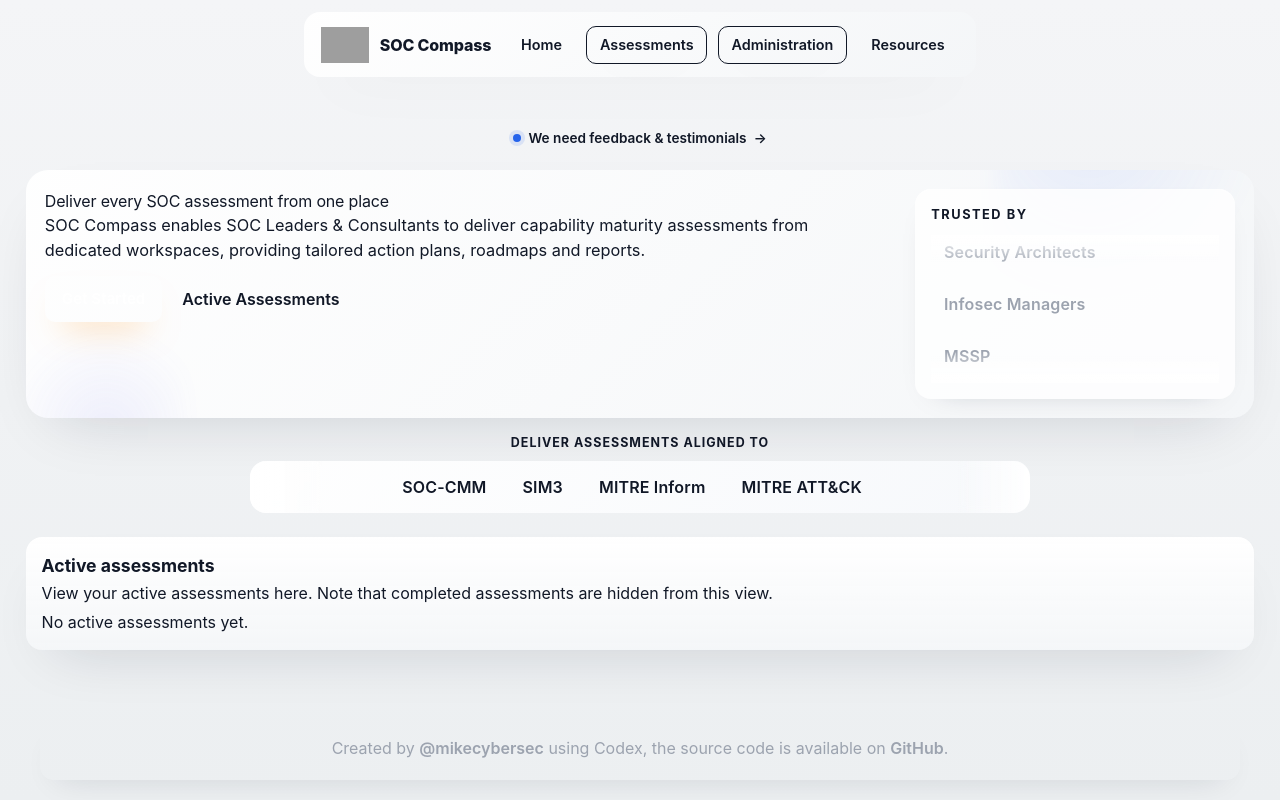
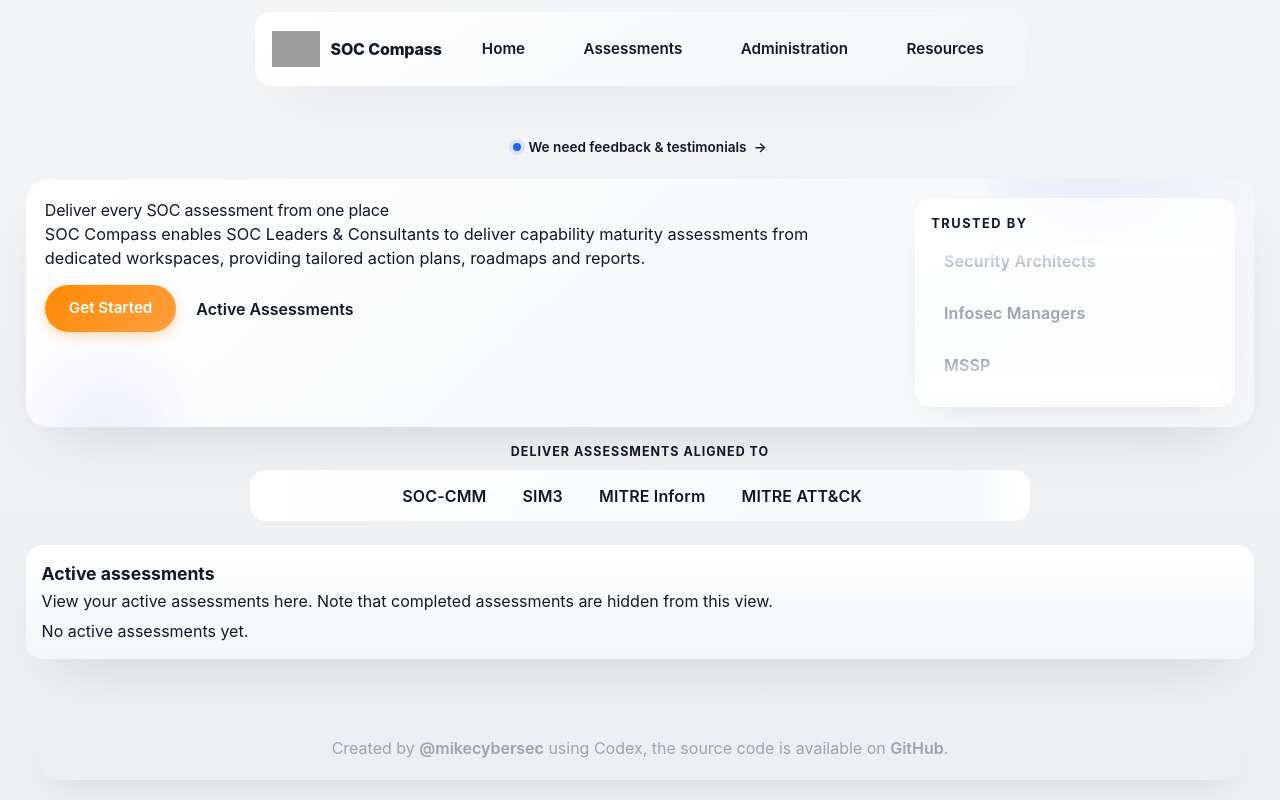
Before and after one commit to mikecybersec/SOC-Compass, a React (Vite) app in the folder soc-improvement-app/: page / in a window 1280 px wide. Built offline with nearby package versions, Linux system fonts and the light colour scheme; grey boxes are pictures that could not be loaded.

Commit message:
Add custom button styles to enhance UI consistency and visibility

```diff
--- a/soc-improvement-app/src/index.css
+++ b/soc-improvement-app/src/index.css
@@ -111,6 +111,54 @@ body {
   color: var(--text);
 }
 
+/* Force button visibility - override Tailwind reset */
+button.ui-btn-primary,
+button.ui-btn {
+  all: unset;
+  box-sizing: border-box;
+  display: inline-flex !important;
+  align-items: center;
+  justify-content: center;
+  gap: 0.5rem;
+  padding: 0.75rem 1.5rem !important;
+  background: linear-gradient(135deg, #ff8904, #ff9f40) !important;
+  color: white !important;
+  font-weight: 600;
+  font-size: 0.95rem;
+  border-radius: 999px !important;
+  cursor: pointer !important;
+  transition: all 150ms ease;
+  box-shadow: 0 4px 12px rgba(255, 137, 4, 0.3) !important;
+  border: none !important;
+}
+
+button.ui-btn:hover,
+button.ui-btn-primary:hover {
+  transform: translateY(-2px);
+  box-shadow: 0 8px 20px rgba(255, 137, 4, 0.4) !important;
+}
+
+button.ui-btn-secondary {
+  background: #f3f4f6 !important;
+  color: var(--text) !important;
+  border: 1px solid var(--border) !important;
+  box-shadow: 0 2px 8px rgba(0, 0, 0, 0.05) !important;
+}
+
+button.ui-btn-outline {
+  background: transparent !important;
+  color: var(--text) !important;
+  border: 1px solid var(--border) !important;
+  box-shadow: none !important;
+}
+
+button.ui-btn-ghost {
+  background: transparent !important;
+  color: var(--text) !important;
+  border: none !important;
+  box-shadow: none !important;
+}
+
 @layer components {
   /* shadcn-inspired primitives */
   .ui-btn {
```
